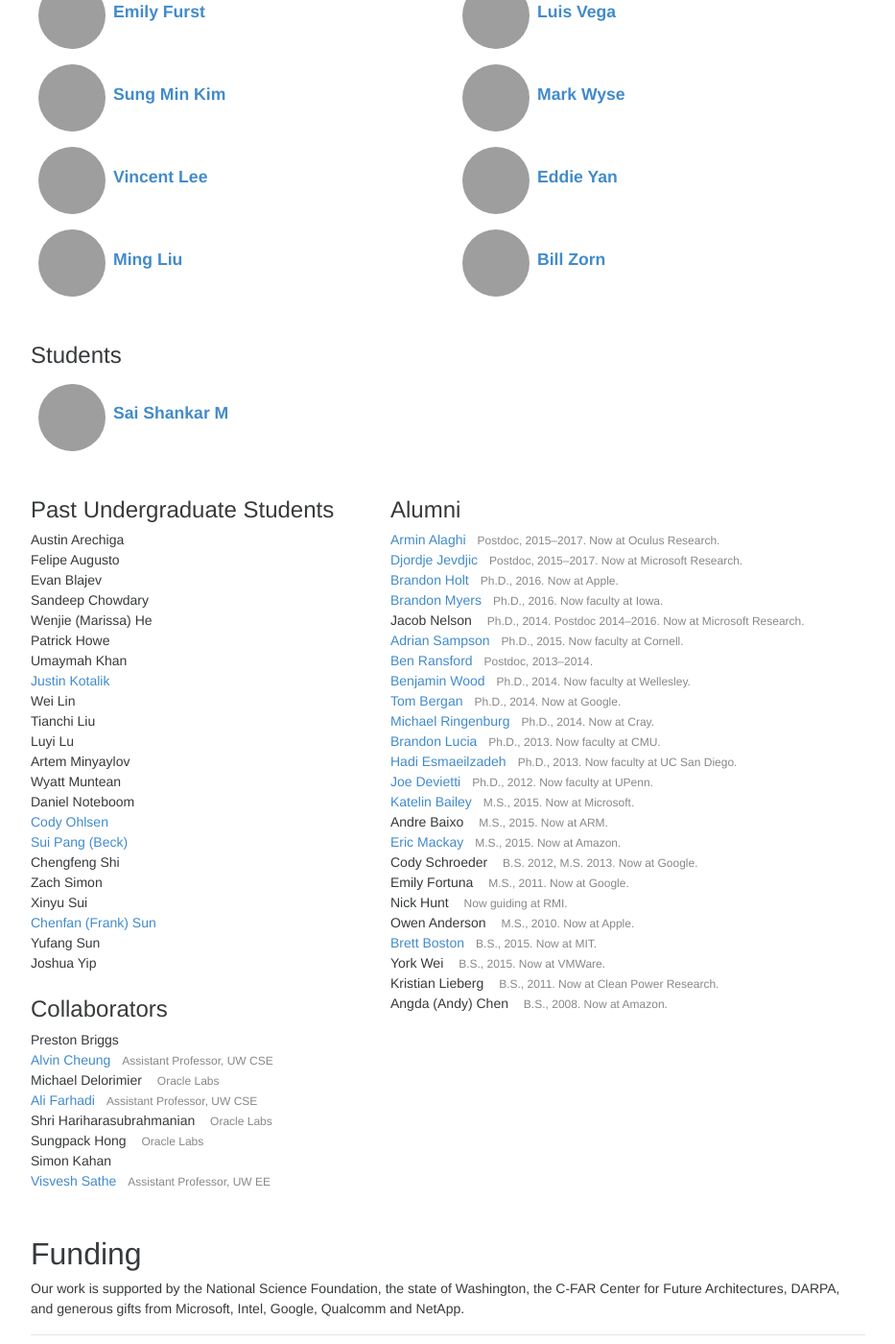
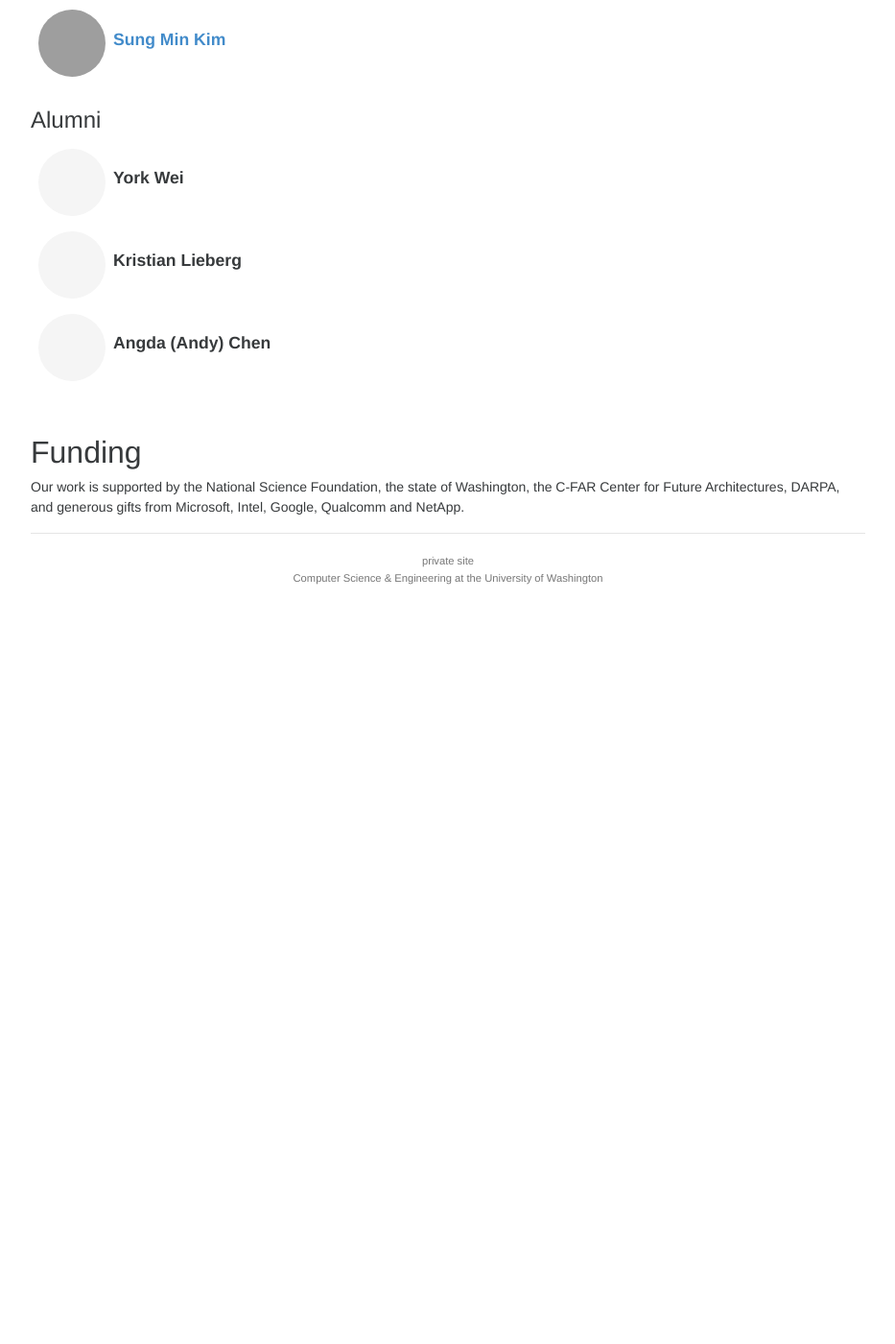
Before and after one commit to prahalath/solarillionfoundation.github.io, a Jekyll site: the page built from index.html, in a window 1280 px wide and 1400 px high, scrolled down 2898 px. Shown: the whole window at 96% size, without its empty margins (173-1106 px from the left). Built offline with Jekyll 4.4.1, drawn with Linux system fonts in a browser that asks for light colours; nearby versions of some CDN libraries; Markdown is read by kramdown in place of the engine named in the settings; after the commit the page ends 3530 px from its top, so only the background shows below that; some of the changed text lies outside the part shown; grey boxes are pictures that could not be loaded.

Commit message:
changes were made

```diff
--- a/_config.yml
+++ b/_config.yml
@@ -1,5 +1,5 @@
 name: Solarillion Foundation
-url: "/"
+# url: "/"
 
 exclude: [bibble, README.md, Makefile, Dockerfile]
 
@@ -16,15 +16,15 @@
 
 # Sections on the "people" page.
 roles:
-    - {key: faculty, name: Full-time Research Assistants}
-    - {key: staff, name: Staff}
-    - {key: postdoc, name: Researchers}
-    - {key: grad, name: Graduate Students}
-    - {key: ugrad, name: Undergraduate Students}
-    - {key: ugrad-alum, name: Past Undergraduate Students}
-    - {key: collab, name: Collaborators}
+    - {key: fulltime, name: Full-time Research Assistants}
+    - {key: ugra, name: Undergraduate Research Assistants}
+    - {key: ugpa, name: Undergraduate Project Assistants}
     - {key: alum, name: Alumni}
-    - {key: student, name: Students}
+    # - {key: ugrad, name: Undergraduate Students}
+    # - {key: ugrad-alum, name: Past Undergraduate Students}
+    # - {key: collab, name: Collaborators}
+    # - {key: alum, name: Alumni}
+    # - {key: student, name: Students}
 
 # Number of news stories on the front page.
 front_page_news: 4
--- a/_data/people.yml
+++ b/_data/people.yml
@@ -1,10 +1,10 @@
-# Faculty
+# fulltime
 # Alphabetical order
 
 bodik:
     display_name: "Ras Bodik"
-    webpage: "https://www.cs.washington.edu/people/faculty/bodik"
-    role: faculty
+    webpage: "https://www.cs.washington.edu/people/fulltime/bodik"
+    role: fulltime
     image: /img/people/bodik.jpg
     bio: "Professor"
 
@@ -12,7 +12,7 @@
     display_name: "Luis Ceze"
     webpage: "https://homes.cs.washington.edu/~luisceze/"
     github: luisceze
-    role: faculty
+    role: fulltime
     image: /img/people/ceze.jpg
     bio: "Professor"
 
@@ -25,38 +25,38 @@
 djg:
     display_name: "Sai Shankar M"
     webpage: ""
-    role: student
+    role: ugra
     image: /img/people/saishankar.jpg
     bio: "Sai Shankar is a final year undergraduate student pursuing is bachelor’s degree in Electrical and Electronics Engineering at Rajalakshmi Engineering College. His areas of interest include Renewable energy and Micro-grids. He is currently a part of the Smart Energy group working on designing low cost and optimized micro-grids. He has recently published a paper on micro-grids at the IEEE Texas Power and Energy Conference 2018 held at Texas A&M university, Texas. He intends to pursue his Masters abroad in Electrical engineering in the fall of 2019."
 
 oskin:
     display_name: "Mark Oskin"
     webpage: "https://homes.cs.washington.edu/~oskin/"
-    role: faculty
+    role: fulltime
     image: /img/people/oskin.jpg
     bio: "Associate Professor"
 
 karin:
     display_name: "Karin Strauss"
     webpage: "http://research.microsoft.com/en-us/people/kstrauss/"
-    role: faculty
+    role: fulltime
     image: /img/people/karin.jpg
     bio: "Researcher, Microsoft Research<br>Affiliate Professor, UW CSE"
 
 mbt:
     display_name: "Michael Taylor"
-    webpage: "https://www.cs.washington.edu/people/faculty/profmbt"
-    role: faculty
+    webpage: "https://www.cs.washington.edu/people/fulltime/profmbt"
+    role: fulltime
     image: /img/people/mbt.jpg
     bio: "Associate Professor"
 
-# Staff
+# ugpa
 # Alphabetical order
 
 melody:
     display_name: "Melody Kadenko"
     webpage: "http://www.cs.washington.edu/homes/melody/"
-    role: staff
+    role: ugpa
     image: //homes.cs.washington.edu/~melody/index_files/image002.gif
     bio: "Program Director"
 
@@ -81,211 +81,41 @@
 
 cowanmeg:
     display_name: "Meghan Cowan"
-    role: grad
+    role: ugpa
     image: /img/people/meghan.jpg
 
 stdavids:
     display_name: "Scott Davidson"
-    role: grad
+    role: ugpa
     image: /img/people/scott.jpg
 
 cdel:
     display_name: "Carlo Del Mundo"
     webpage: "http://homes.cs.washington.edu/~cdel/"
-    role: grad
+    role: ugpa
     image: /img/people/cdel.jpg
 
 ashe2:
     display_name: "Sam Elliott"
     webpage: "http://lenary.co.uk/"
-    role: grad
+    role: ugpa
     image: "/img/people/ashe2.jpg"
 
 eafurst:
     display_name: "Emily Furst"
     webpage: "https://homes.cs.washington.edu/~eafurst/"
-    role: grad
+    role: ugpa
     image: /img/people/eafurst.jpg
 
 sungkim:
     display_name: "Sung Min Kim"
     webpage: http://sungkim.net/
-    role: grad
+    role: ugpa
     image: /img/people/sung.jpg
 
-vlee2:
-    display_name: Vincent Lee
-    webpage: "http://homes.cs.washington.edu/~vlee2/"
-    role: grad
-    image: /img/people/lee.jpg
-
-mgliu:
-    display_name: Ming Liu
-    webpage: "https://homes.cs.washington.edu/~mgliu/"
-    role: grad
-    image: /img/people/mgliu.jpg
-
-liangluo:
-    display_name: Liang Luo
-    role: grad
-    image: /img/people/liangluo.jpg
-
-amrita:
-    display_name: Amrita Mazumdar
-    webpage: "https://homes.cs.washington.edu/~amrita"
-    role: grad
-    image: "//homes.cs.washington.edu/~amrita/assets/img/amz.jpg"
-
-moreau:
-    display_name: "Thierry Moreau"
-    webpage: "http://homes.cs.washington.edu/~moreau/"
-    role: grad
-    image: /img/people/moreau.jpg
-
-kendall:
-    display_name: "Kendall Stewart"
-    role: grad
-    image: /img/people/kendall.jpg
-
-mwillsey:
-    display_name: "Max Willsey"
-    webpage: "https://mwillsey.com"
-    role: grad
-    image: /img/people/max.jpg
-
-vegaluis:
-    display_name: "Luis Vega"
-    webpage: "https://homes.cs.washington.edu/~vegaluis/"
-    role: grad
-    image: /img/people/luis.jpg
-
-wysem:
-    display_name: "Mark Wyse"
-    webpage: "https://homes.cs.washington.edu/~wysem/"
-    role: grad
-    image: /img/people/wysem.jpg
-
-eqy:
-    display_name: "Eddie Yan"
-    webpage: "https://linux.ucla.edu/~eqy/"
-    role: grad
-    image: /img/people/eddie.jpg
-
-billzorn:
-    display_name: "Bill Zorn"
-    webpage: "http://homes.cs.washington.edu/~billzorn/"
-    role: grad
-    image: /img/people/billzorn.jpg
 
 # Alums
 # The order is: PhD/postdoc by year; MS by year; BS by year
-
-armin:
-    display_name: "Armin Alaghi"
-    role: "alum"
-    webpage: "http://homes.cs.washington.edu/~armin/"
-    image: /img/people/armin.jpg
-    bio: "Postdoc, 2015&ndash;2017. Now at Oculus Research."
-jevdjic:
-    display_name: "Djordje Jevdjic"
-    role: "alum"
-    webpage: "http://parsa.epfl.ch/~jevdjic/"
-    bio: "Postdoc, 2015&ndash;2017. Now at Microsoft Research."
-bholt:
-    display_name: "Brandon Holt"
-    webpage: "https://homes.cs.washington.edu/~bholt/"
-    role: "alum"
-    image: /img/people/bholt.jpg
-    bio: "Ph.D., 2016. Now at Apple."
-bdmyers:
-    display_name: "Brandon Myers"
-    webpage: "https://homes.cs.washington.edu/~bdmyers/"
-    role: "alum"
-    image: /img/people/myers.jpg
-    bio: "Ph.D., 2016. Now faculty at Iowa."
-nelson:
-    display_name: "Jacob Nelson"
-    role: "alum"
-    bio: "Ph.D., 2014. Postdoc 2014&ndash;2016. Now at Microsoft Research."
-    image: /img/people/nelson.jpg
-asampson:
-    display_name: "Adrian Sampson"
-    webpage: "http://adriansampson.net/"
-    image: /img/people/adrian.jpg
-    github: sampsyo
-    role: alum
-    bio: "Ph.D., 2015. Now faculty at Cornell."
-ransford:
-    display_name: "Ben Ransford"
-    webpage: "http://ben.ransford.org/"
-    github: ransford
-    role: alum
-    bio: "Postdoc, 2013&ndash;2014."
-bpw:
-    display_name: "Benjamin Wood"
-    webpage: "https://homes.cs.washington.edu/~bpw/"
-    role: alum
-    bio: "Ph.D., 2014. Now faculty at Wellesley."
-tbergan:
-    display_name: "Tom Bergan"
-    webpage: "https://homes.cs.washington.edu/~tbergan/"
-    role: alum
-    bio: "Ph.D., 2014. Now at Google."
-miker:
-    display_name: "Michael Ringenburg"
-    webpage: "http://homes.cs.washington.edu/~miker/"
-    role: alum
-    bio: "Ph.D., 2014. Now at Cray."
-lucia:
-    display_name: "Brandon Lucia"
-    webpage: "http://brandonlucia.com/"
-    role: alum
-    bio: "Ph.D., 2013. Now faculty at CMU."
-hadi:
-    display_name: "Hadi Esmaeilzadeh"
-    webpage: "http://www.cc.gatech.edu/~hadi/"
-    role: alum
-    bio: "Ph.D., 2013. Now faculty at UC San Diego."
-devietti:
-    display_name: Joe Devietti
-    webpage: "https://www.cis.upenn.edu/~devietti/"
-    role: alum
-    bio: "Ph.D., 2012. Now faculty at UPenn."
-katelin:
-    display_name: "Katelin Bailey"
-    webpage: "https://homes.cs.washington.edu/~katelin/"
-    role: alum
-    bio: "M.S., 2015. Now at Microsoft."
-andreolb:
-    display_name: "Andre Baixo"
-    role: alum
-    bio: "M.S., 2015. Now at ARM."
-emackay:
-    display_name: Eric Mackay
-    webpage: "http://homes.cs.washington.edu/~emackay/"
-    role: alum
-    bio: "M.S., 2015. Now at Amazon."
-cody:
-    display_name: Cody Schroeder
-    role: alum
-    bio: "B.S. 2012, M.S. 2013. Now at Google."
-fortuna:
-    display_name: Emily Fortuna
-    role: alum
-    bio: "M.S., 2011. Now at Google."
-hunt:
-    display_name: "Nick Hunt"
-    role: alum
-    bio: "Now guiding at RMI."
-owen:
-    display_name: Owen Anderson
-    role: alum
-    bio: M.S., 2010. Now at Apple.
-bboston:
-    display_name: Brett Boston
-    webpage: "http://people.csail.mit.edu/boston/"
-    role: alum
-    bio: "B.S., 2015. Now at MIT."
 yorkw:
     display_name: York Wei
     role: alum
@@ -324,49 +154,6 @@
     role: ugrad-alum
 phowe:
     display_name: Patrick Howe
-    role: ugrad-alum
-umaymah:
-    display_name: Umaymah Khan
-    role: ugrad-alum
-jkotalik:
-    display_name: Justin Kotalik
-    role: ugrad-alum
-    webpage: https://www.linkedin.com/in/justin-kotalik-0489b597
-veilam:
-    display_name: Wei Lin
-    role: ugrad-alum
-tliu24:
-    display_name: Tianchi Liu
-    role: ugrad-alum
-luluyi:
-    display_name: Luyi Lu
-    role: ugrad-alum
-artem:
-    display_name: Artem Minyaylov
-    role: ugrad-alum
-wyatt:
-    display_name: Wyatt Muntean
-    role: ugrad-alum
-djnoboom:
-    display_name: Daniel Noteboom
-    role: ugrad-alum
-codyohl:
-    display_name: Cody Ohlsen
-    role: ugrad-alum
-    image: /img/people/codyohl.jpg
-    webpage: http://www.linkedin.com/in/codyohlsen
-pshfls:
-    display_name: Sui Pang (Beck)
-    role: ugrad-alum
-    webpage: http://www.linkedin.com/in/beckpang
-shichengfeng:
-    display_name: Chengfeng Shi
-    role: ugrad-alum
-zbsimon:
-    display_name: Zach Simon
-    role: ugrad-alum
-xinyu:
-    display_name: Xinyu Sui
     role: ugrad-alum
 chenfs:
     display_name: Chenfan (Frank) Sun
@@ -425,7 +212,7 @@
     display_name: "Bill Howe"
     webpage: "http://homes.cs.washington.edu/~billhowe/"
     image: /img/people/billhowe.jpg
-    bio: "Affiliate Faculty and Associate Director of eScience Institute"
+    bio: "Affiliate fulltime and Associate Director of eScience Institute"
 drkp:
     display_name: "Dan Ports"
     webpage: "http://drkp.net/"
--- a/index.html
+++ b/index.html
@@ -4,12 +4,9 @@
 notitle: true
 
 role_groups:
-    - [faculty, postdoc, staff]
-    - [grad]
-    - [student]
+    - [fulltime, ugra, ugpa, alum]
 role_remain:
     - [collab, ugrad, ugrad-alum]
-    - [alum]
 
 ---
 
@@ -84,7 +81,7 @@
 </div>
 
 <h2>People</h2>
-<h2>{{site.url }}</h2>
+<!-- <h2>{{site.url }}</h2> -->
 <div class="row">
 {% for grp in page.role_groups %}
     <!-- <h3>{{ grp }}</h3><br/> -->
@@ -99,7 +96,7 @@
                 {% if person.role == role.key %}
                 <li>
 
-                    {% if person.webpage %}<a href"/people#{{item[0]}}">{% endif %}
+                    {% if person.webpage %}<a href="{{ site.url }}/people#{{item[0]}}">{% endif %}
                     {% assign imgurl = false %}
                     {% if person.image %}
                         {% capture init %}{{ person.image | slice: 0,2 }}{% endcapture %}
@@ -117,7 +114,7 @@
                     {% endif %}
                     {% if person.webpage %}</a>{% endif %}
                     <div class="person">
-                    {% if person.webpage %}<a href="/people#{{item[0]}}">{% endif %}
+                    {% if person.webpage %}<a href="{{ site.url }}/people#{{item[0]}}">{% endif %}
                     <h4>{{person.display_name}}</h4>
                     {% if person.webpage %}</a>{% endif %}
                     <!-- {% if person.bio %}<p align="justify" class="bio">{{person.bio}}</p>{% endif %} -->
```
Also changed, not shown: 17 other files.
